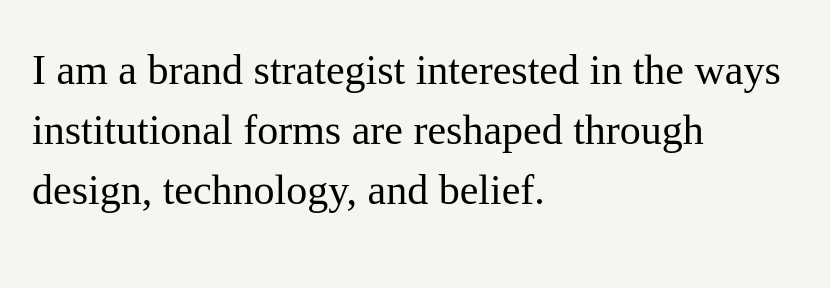
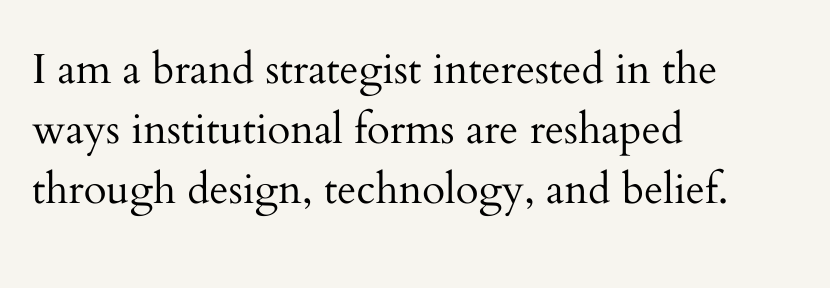
Before and after one commit to cbadal/cbadal.github.io, a plain HTML site: page index.html in a window 1280 px wide. Shown: the top 288 px of the page, without its empty margins (23-853 px from the left). Drawn offline with nearby package versions, Linux system fonts and the light colour scheme.

Commit message:
Update index.html

```diff
--- a/index.html
+++ b/index.html
@@ -3,7 +3,7 @@
   <head>
     <link href='https://maxcdn.bootstrapcdn.com/bootstrap/3.3.2/css/bootstrap.min.css' rel='stylesheet'>
     <script src='https://maxcdn.bootstrapcdn.com/bootstrap/3.3.2/js/bootstrap.min.js'></script>
-    <link href='https://fonts.googleapis.com/css?family=Roboto|Roboto+Mono' rel='stylesheet' type='text/css'>
+    <link href='https://fonts.googleapis.com/css?family=Cardo' rel='stylesheet' type='text/css'>
     <link href='/css/main.css' rel='stylesheet'>
     <script src='javascripts/jquery.min.js'></script>
     <script src='javascripts/main.js'></script>
```
